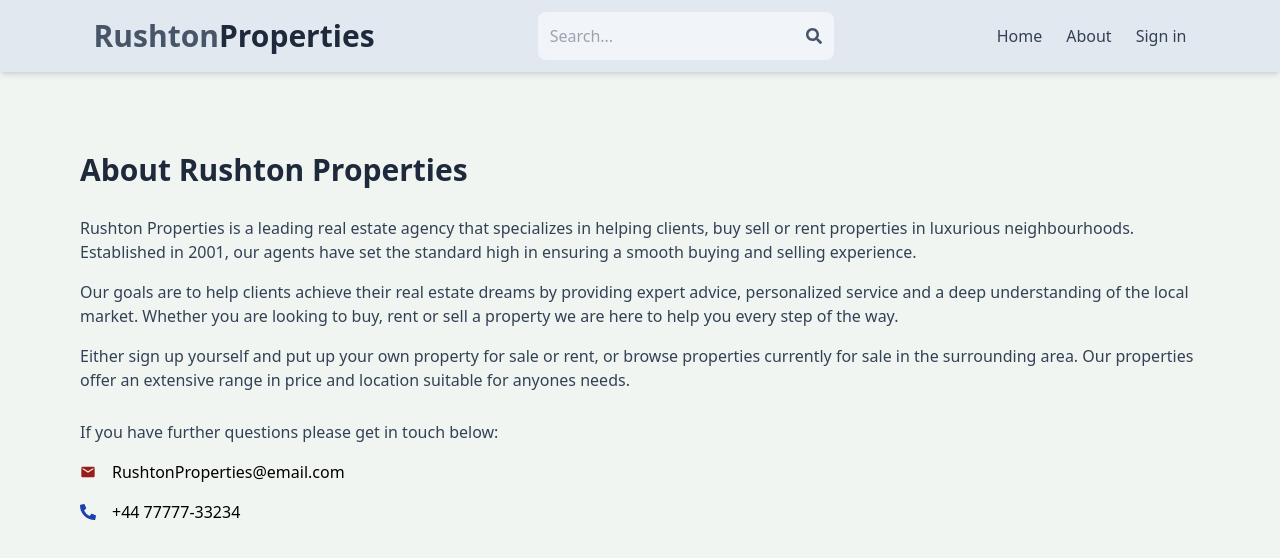
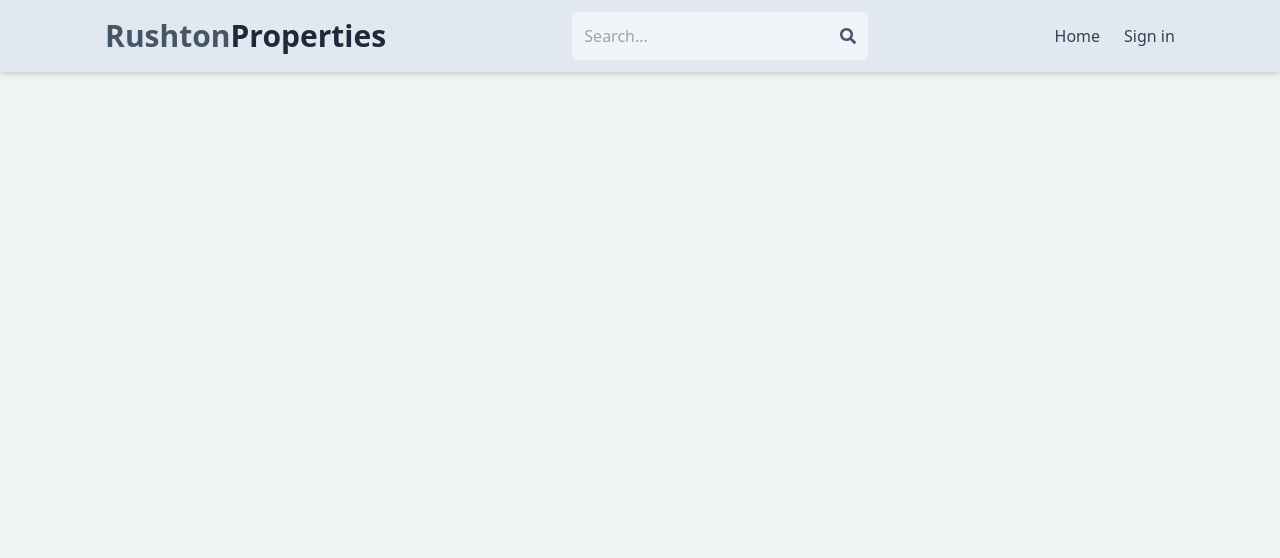
Before and after one commit to Nothsurm/rushton_properties, a React (Vite) app in the folder client/: page /about in a window 1280 px wide. Shown: the top 558 px of the page. Built offline with nearby package versions, Linux system fonts and the light colour scheme; no server answers.

Commit message:
removed about page

```diff
--- a/client/src/App.jsx
+++ b/client/src/App.jsx
@@ -1,6 +1,5 @@
 import { BrowserRouter, Routes, Route } from 'react-router-dom';
 import Home from './pages/Home';
-import About from './pages/About';
 import Profile from './pages/Profile';
 import SignIn from './pages/SignIn';
 import SignUp from './pages/SignUp';
@@ -19,7 +18,6 @@ export default function App() {
         <Route path="/" element={<Home />}/>
         <Route path="/sign-in" element={<SignIn />}/>
         <Route path="/sign-up" element={<SignUp />}/>
-        <Route path="/about" element={<About />}/>
         <Route path='/search' element={<Search />}></Route>
         <Route path='/listing/:listingId' element={<Listing />}></Route>
         <Route element={<PrivateRoute />}>
--- a/client/src/components/Header.jsx
+++ b/client/src/components/Header.jsx
@@ -50,9 +50,6 @@ export default function Header() {
                 <Link to='/'>
                     <li className='hidden sm:inline text-slate-700 hover:underline cursor-pointer'>Home</li>
                 </Link>
-                <Link to='/about'>
-                    <li className='hidden sm:inline text-slate-700 hover:underline cursor-pointer'>About</li>
-                </Link>
                 <Link to='/profile'>
                     {currentUser ? (
                         <img className='rounded-full h-7 w-7 object-cover' src={currentUser.avatar} alt="profile pic" />
--- a/client/src/pages/About.jsx
+++ /dev/null
@@ -1,24 +0,0 @@
-import { MdEmail } from 'react-icons/md';
-import { FaPhoneAlt } from 'react-icons/fa';
-
-export default function About() {
-  return (
-    <div className='py-20 px-4 max-w-6xl mx-auto'>
-      <h1 className='text-3xl font-bold mb-7 text-slate-800'>About Rushton Properties</h1>
-      <p className='mb-4 text-slate-700'>Rushton Properties is a leading real estate agency that specializes in helping clients, buy sell or rent properties in luxurious neighbourhoods. Established in 2001, our agents have set the standard high in ensuring a smooth buying and selling experience.</p>
-      <p className='mb-4 text-slate-700'>Our goals are to help clients achieve their real estate dreams by providing expert advice, personalized service and a deep understanding of the local market. Whether you are looking to buy, rent or sell a property we are here to help you every step of the way.</p>
-      <p className='mb-7 text-slate-700'>Either sign up yourself and put up your own property for sale or rent, or browse properties currently for sale in the surrounding area. Our properties offer an extensive range in price and location suitable for anyones needs.</p>
-      <p className='mb-4 text-slate-700'>If you have further questions please get in touch below:</p>
-      <div className="flex flex-col gap-4">
-        <div className="flex flex-row gap-4 items-center">
-          <MdEmail className='text-red-800' />
-          <p>RushtonProperties@email.com</p>
-        </div>
-        <div className="flex flex-row gap-4 items-center">
-          <FaPhoneAlt className='text-blue-800' />
-          <p>+44 77777-33234</p>
-        </div>
-      </div>
-    </div>
-  )
-}
```
